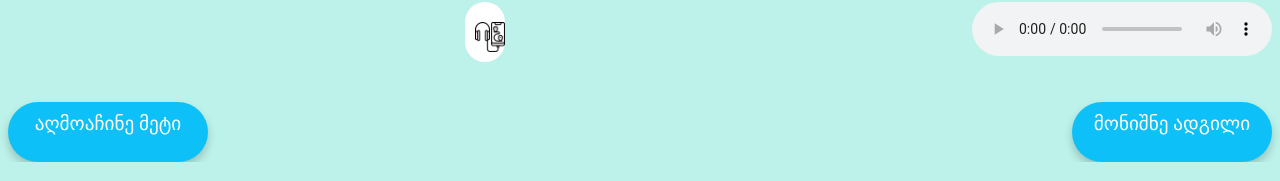
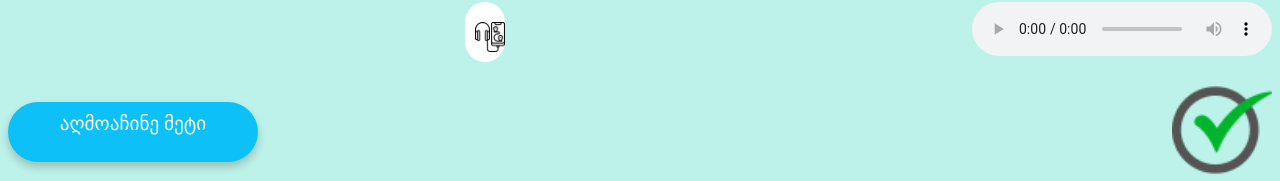
Before and after one commit to DemetreShonia/Sovre, a React (Vite) app in the folder Project/: page / in a window 1280 px wide. Shown: the part 1278-1459 px from the top of the page. Built offline with nearby package versions, Linux system fonts and the light colour scheme.

Commit message:
Finish Almost

```diff
--- a/Project/src/Styles/Card.css
+++ b/Project/src/Styles/Card.css
@@ -52,10 +52,13 @@
     height: auto;
 }
 
-.explore, .check{
+.checkmark{
+    width: 100px;
+}
+.explore{
     background-color: #0dc0f7 ;
     height: 50px;
-    width: 200px;
+    width: 250px;
     color: white;
     text-align: center;
     border-radius: 30px;
@@ -65,6 +68,11 @@
     text-align: center;
     padding-top: 10px;
 
+}
+.check{
+    width: 50px;
+    height: 50px;
+    margin-right: 40px;
 }
 .buttons{
     margin-top: 50px;
--- a/Project/src/components/Card.jsx
+++ b/Project/src/components/Card.jsx
@@ -1,26 +1,55 @@
-import "../Styles/Card.css"
-import guide from "../icons/tour.png"
-import audio from "../icons/dadianiAudio.mp3"
+import React, { useState, useEffect } from 'react';
+import '../Styles/Card.css';
+import guide from '../icons/tour.png';
+import audio from '../icons/dadianiAudio.mp3';
+
+import checked from "../icons/checked.png"
+import checkedDone from "../icons/checkedDone.png"
 
 const Card = () => {
+  const [showMore, setShowMore] = useState(false);
+  const [isDone , setIsDone] = useState(false);
+
+
+
+
+
   return (
     <div className="card">
       <img src="https://upload.wikimedia.org/wikipedia/commons/a/ab/Dadiani_Palazzio.png" className="img" />
       <div className="info">
         დადიანების სასახლე - სამეგრელოს მთავრების, დადიანების რეზიდენცია იყო. ის ოდიშის მთავარმა ლევან II დადიანმა ააშენა,მე-17 საუკუნეში.ქალაქ ზუგდიდის ცენტრში მდებარეობს.
-            <div className="more">  იხილე მეტი </div>
+        {showMore && (
+          <div className="more" id="moreDiv">
+            მუზეუმში გამოფენილია ამ მხარის არქეოლოგიური (პალეოლითის, ნეოლითისა და ბრინჯაოს ხანის ნივთები) და ეთნოგრაფიული (სასოფლო-სამეურნეო იარაღი, საყოფაცხოვრებო ნივთები, ტანსაცმელი, საცხოვრებელ ნაგებობათა – „ფაცხა“, „ჯარგვალი“, „ოდა“ – და სხვა ნიმუშები) მასალა. წარმოდგენილია ფეოდალური ხანის საქართველოს ისტორიის ამსახველი ექსპონატები. სამეგრელოს უკანასკნელი მთავრის დავით დადიანისა და მისი ოჯახის წევრთა პირადი ნივთები.
+
+            ზუგდიდის დადიანების სასახლეთა ისტორიულ-არქიტექტურულ მუზეუმში ინახება მსოფლიო მნიშვნელობის სამუზეუმო ექსპონატები და რელიგიური სიწმინდეები. მუზეუმის გარშემო მდებარეობს სამეგრელოს მთავარ დადიანთა მიერ გაშენებული ტყე-პარკი 67 ჰექტარზე, სადაც ხარობს მსოფლიოს სხვადასხვა კუთხიდან ჩამოტანილი უნიკალური და მრავალწლიანი ხეები და ბუჩქები.
           </div>
-            <div className="voice"> <div className="guide"> <img src={guide} className="guideimg"/> </div>
+        )}
+        {!showMore && (
+          <div className="more" onClick={() => setShowMore(true)}>
+            იხილე მეტი
+          </div>
+        )}
+      </div>
+      <div className="voice">
+        <div className="guide">
+          <img src={guide} className="guideimg" />
+        </div>
         <audio controls autoPlay>
           <source src={audio} type="audio/ogg" />
         </audio>
       </div>
       <div className="buttons">
-                <div className="explore"> აღმოაჩინე მეტი </div>
-                <div className="check"> მონიშნე ადგილი </div>
+        <div className="explore" >
+          აღმოაჩინე მეტი
+        </div>
+        <div className="checked">
+            <img className='checkmark' onClick={()=> { if(!isDone){setIsDone(true)}}} src={(!isDone)? checked : checkedDone} alt="" />
+        </div>
       </div>
     </div>
   );
-}
+};
 
 export default Card;
```
Also changed, not shown: Project/src/icons/checked.png (added), Project/src/icons/checkedDone.png (added). Lines whose indentation alone changed are shown as unchanged.
